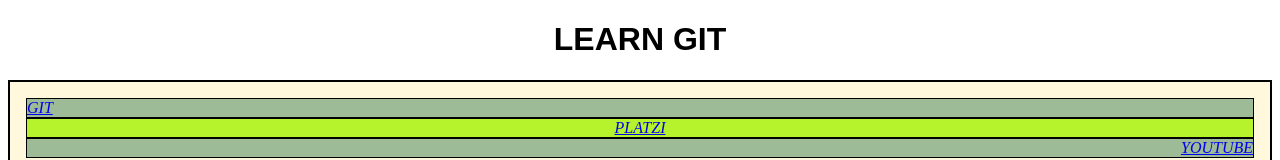
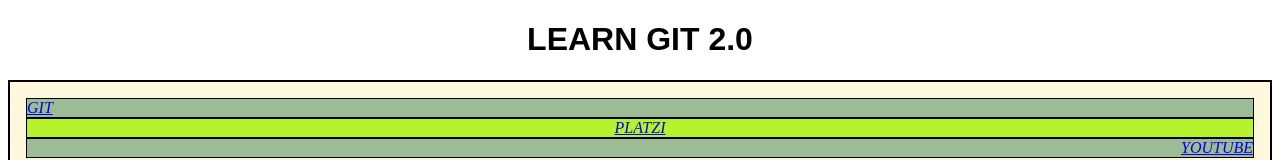
Before and after one commit to DanielDuDev/CourseGIT, a plain HTML site: page index.htm in a window 1280 px wide. Shown: the top 160 px of the page. Drawn offline with Linux system fonts and the light colour scheme.

```diff
--- a/index.htm
+++ b/index.htm
@@ -9,7 +9,7 @@
 </head>
 <body>
     <div>
-    <h1>LEARN GIT</h1>
+    <h1>LEARN GIT 2.0</h1>
     <div class="container">
         <nav class="navegation">
             <div class="git">
```
Also changed, not shown: proyect.txt.
